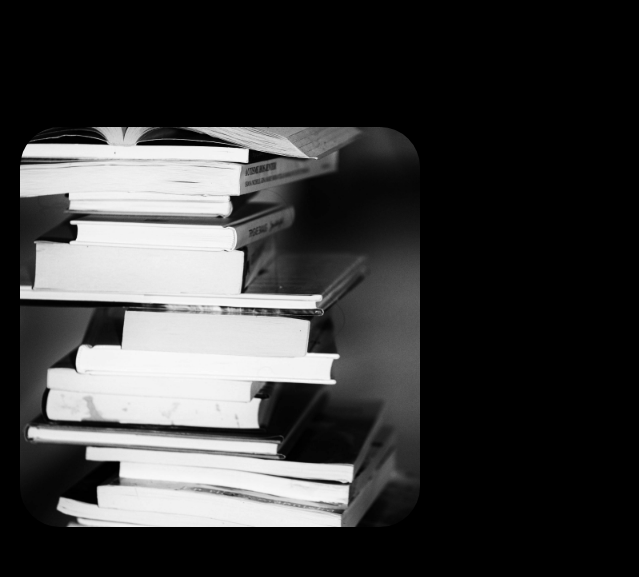
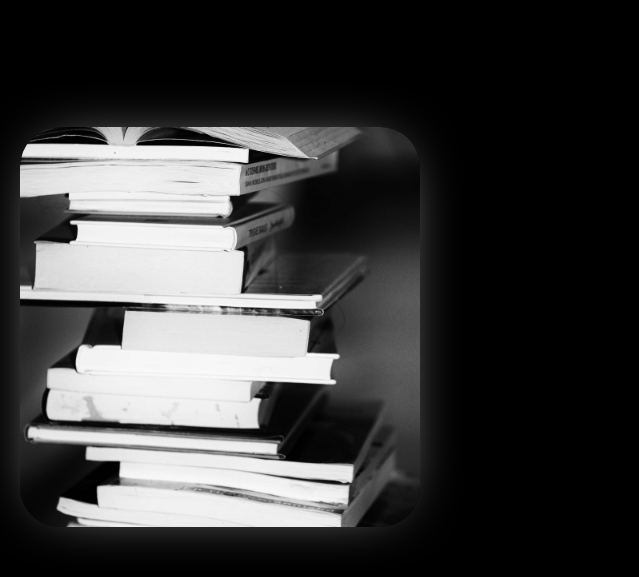
Before and after one commit to supernovamiyu/SELFCARE-V2, a plain HTML site: page index.html in a window 1280 px wide. Shown: the part 800-1377 px from the top of the page, 0-639 px from the left. Drawn offline with Linux system fonts and the light colour scheme.

Commit message:
Se agregó una sombra a las imágenes del sitio web en CSS.

```diff
--- a/styles.css
+++ b/styles.css
@@ -96,6 +96,7 @@ button {
 
 img {
     width: 100%;
+    box-shadow: 0px 0px 63px -30px white;
 }
 
 .section-content {
```
